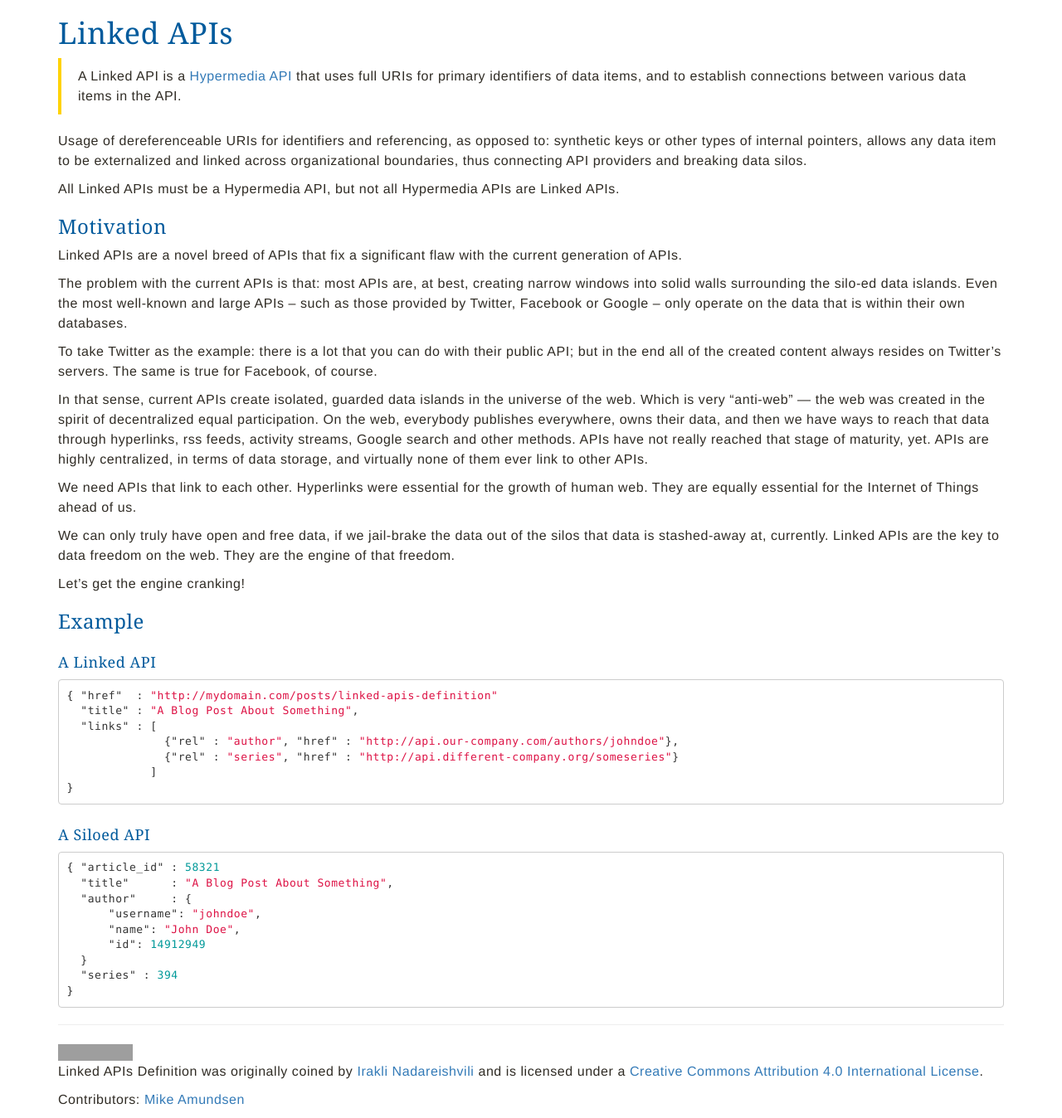
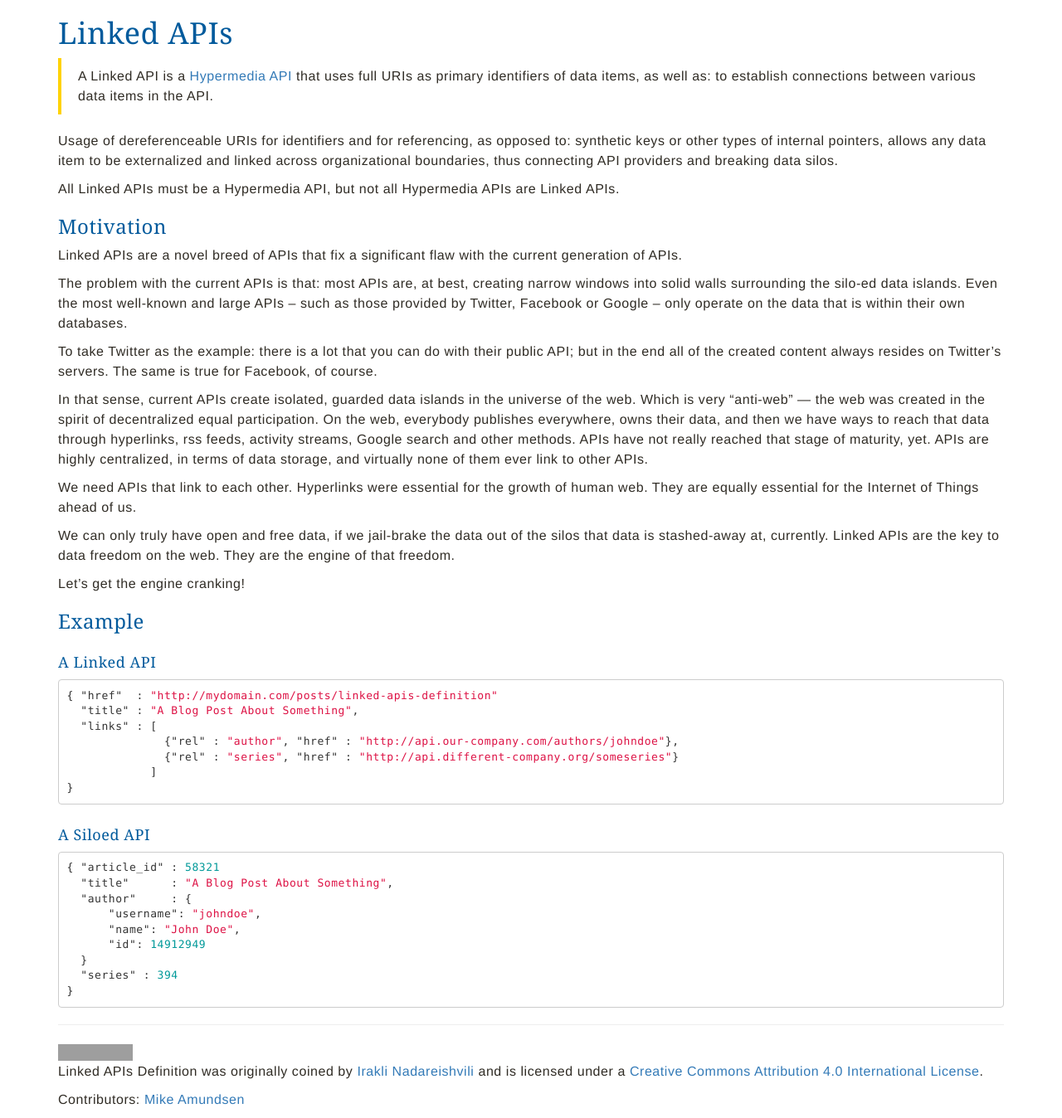
Before and after one commit to inadarei/linkedapis, a Jekyll site: the page built from index.md, in a window 1280 px wide. Shown: the whole page at 83% size. Built offline with Jekyll 4.4.1, drawn with Linux system fonts in a browser that asks for light colours; nearby versions of some CDN libraries; Markdown is read by kramdown in place of the engine named in the settings; grey boxes are pictures that could not be loaded.

Commit message:
revised definition

```diff
--- a/index.md
+++ b/index.md
@@ -5,9 +5,9 @@ title: Linked APIs
 
 # Linked APIs
 
-> A Linked API is a [Hypermedia API](http://www.infoq.com/articles/hypermedia-api-tutorial-part-one) that uses full URIs for primary identifiers of data items, and to establish connections between various data items in the API.
+> A Linked API is a [Hypermedia API](http://www.infoq.com/articles/hypermedia-api-tutorial-part-one) that uses full URIs as primary identifiers of data items, as well as: to establish connections between various data items in the API.
 
-Usage of dereferenceable URIs for identifiers and referencing, as opposed to: synthetic keys or other types of internal pointers, allows any data item to be externalized and  linked across organizational boundaries, thus connecting API providers and breaking data silos.
+Usage of dereferenceable URIs for identifiers and for referencing, as opposed to: synthetic keys or other types of internal pointers, allows any data item to be externalized and  linked across organizational boundaries, thus connecting API providers and breaking data silos.
 
 All Linked APIs must be a Hypermedia API, but not all Hypermedia APIs are Linked APIs.
 
```
